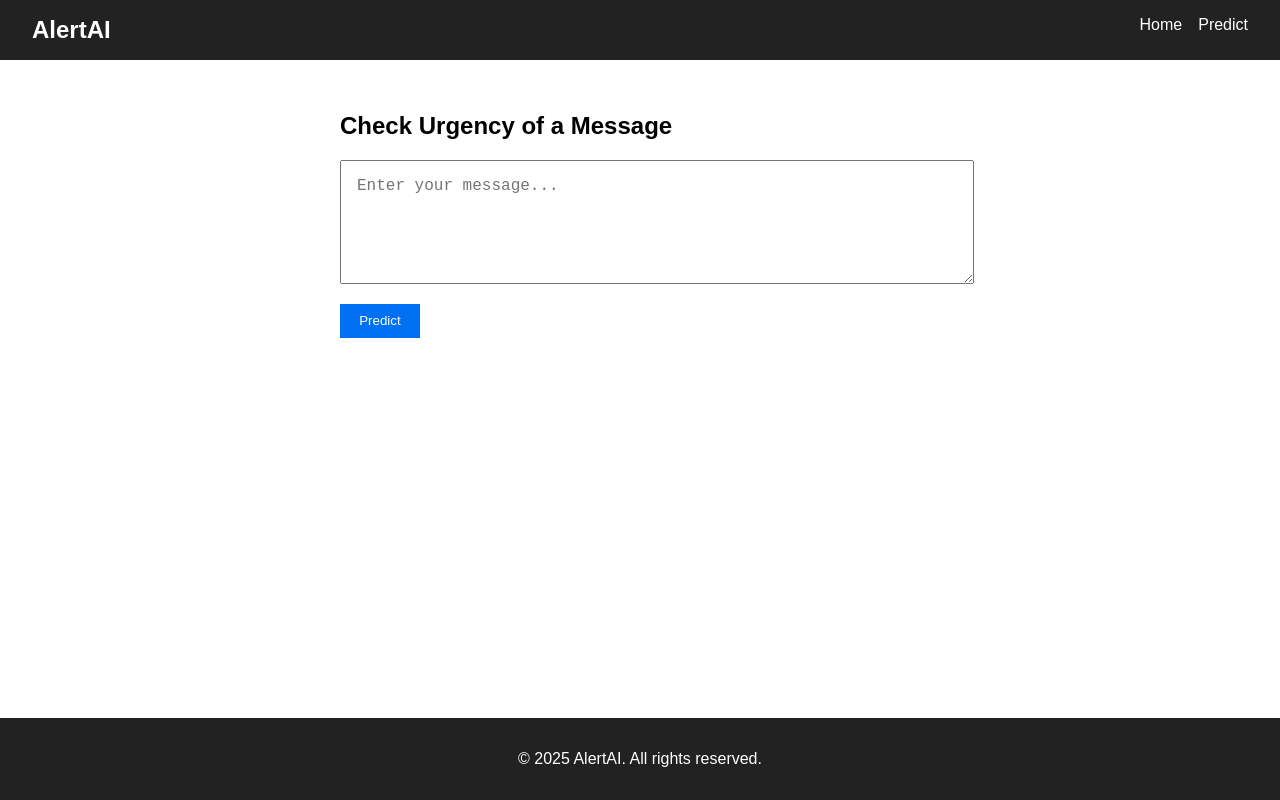
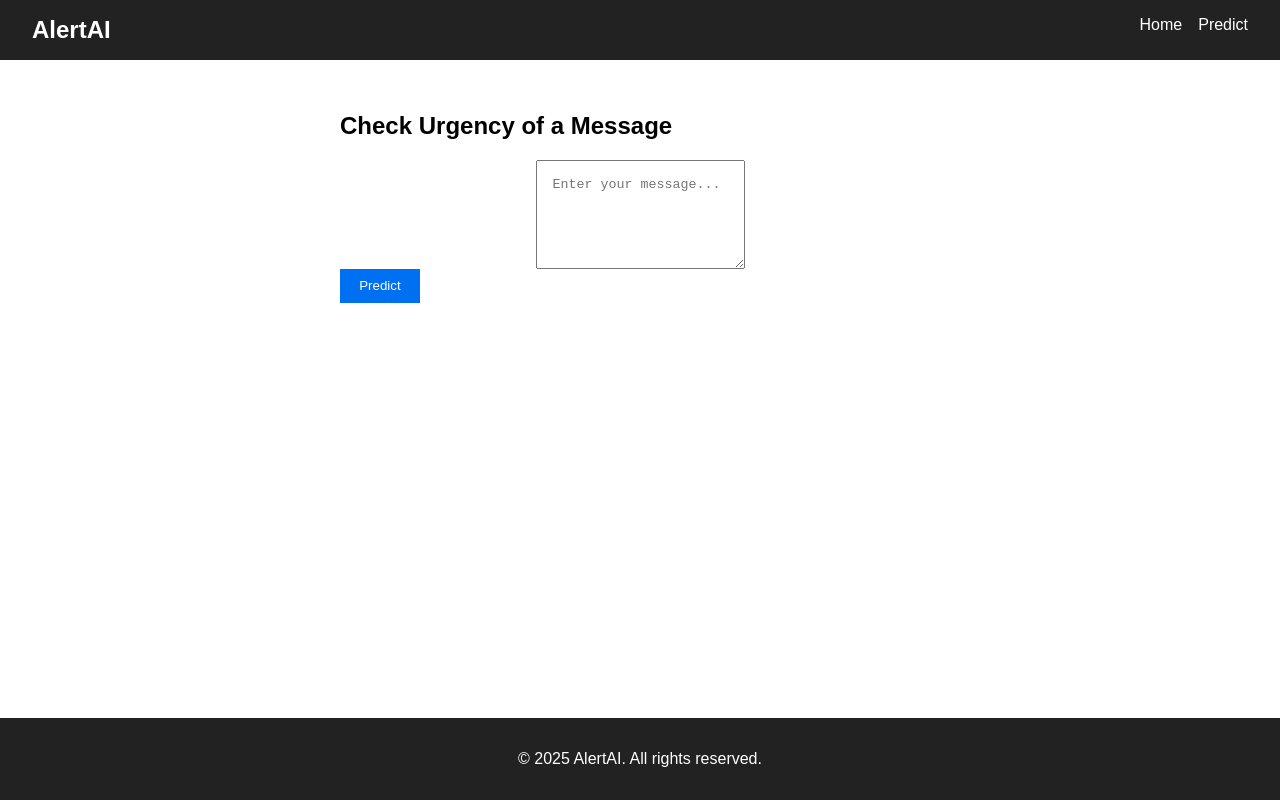
Before and after one commit to Mdhasim-tech/Urgency-Classifier, a Next.js app in the folder frontend/: page /predict in a window 1280 px wide. Built offline with nearby package versions, Linux system fonts and the light colour scheme.

Commit message:
Update globals.css

```diff
--- a/frontend/app/globals.css
+++ b/frontend/app/globals.css
@@ -62,10 +62,12 @@ html, body, .layout-body {
 }
 
 .predict textarea {
-  width: 100%;
-  padding: 1rem;
-  margin-bottom: 1rem;
-  font-size: 1rem;
+ max-width: 600px;
+  margin: 0 auto;
+  padding: 1rem; /* Add spacing inside the container */
+  display: flex;
+  flex-direction: column;
+  gap: 1rem;
 }
 
 .predict .btn {
```
